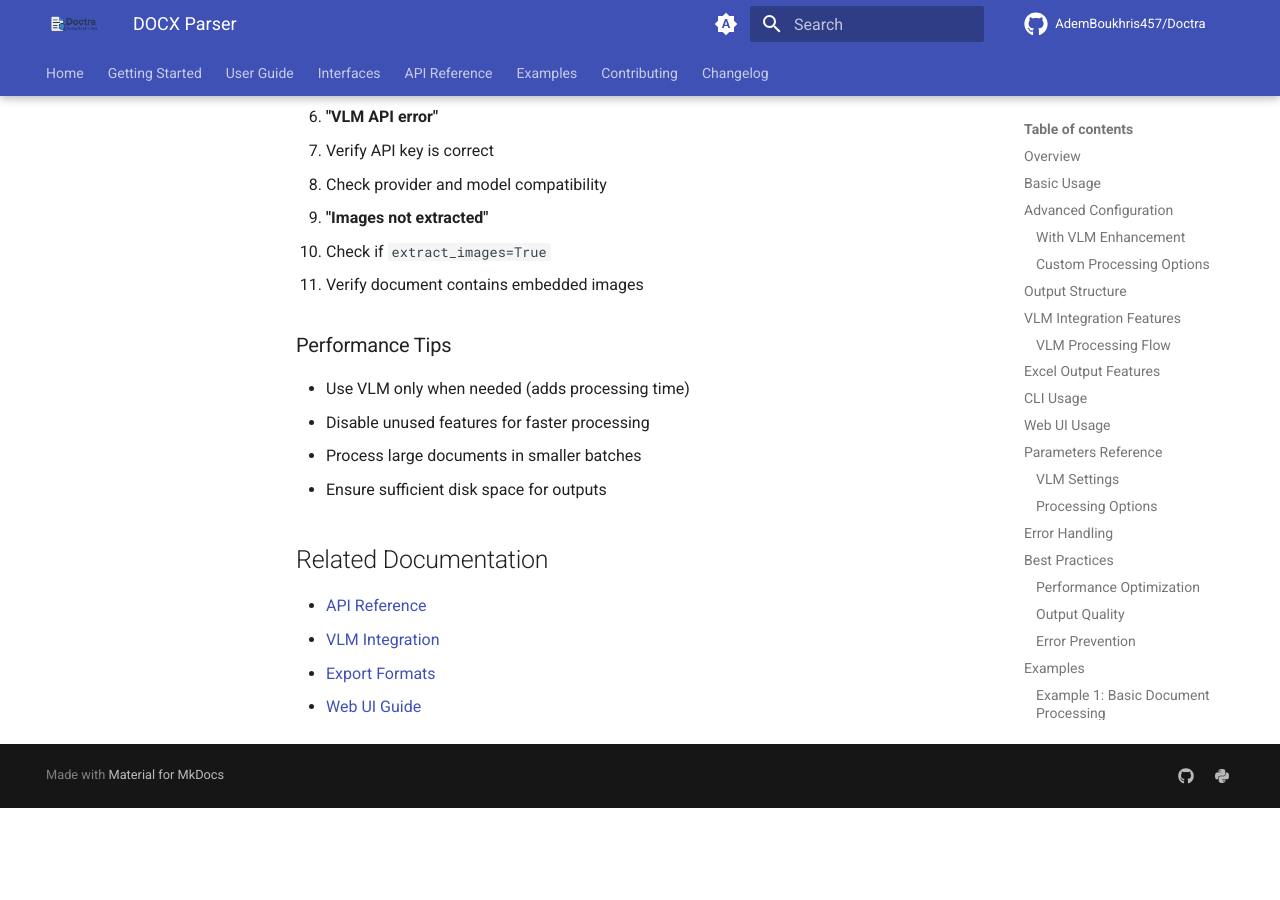
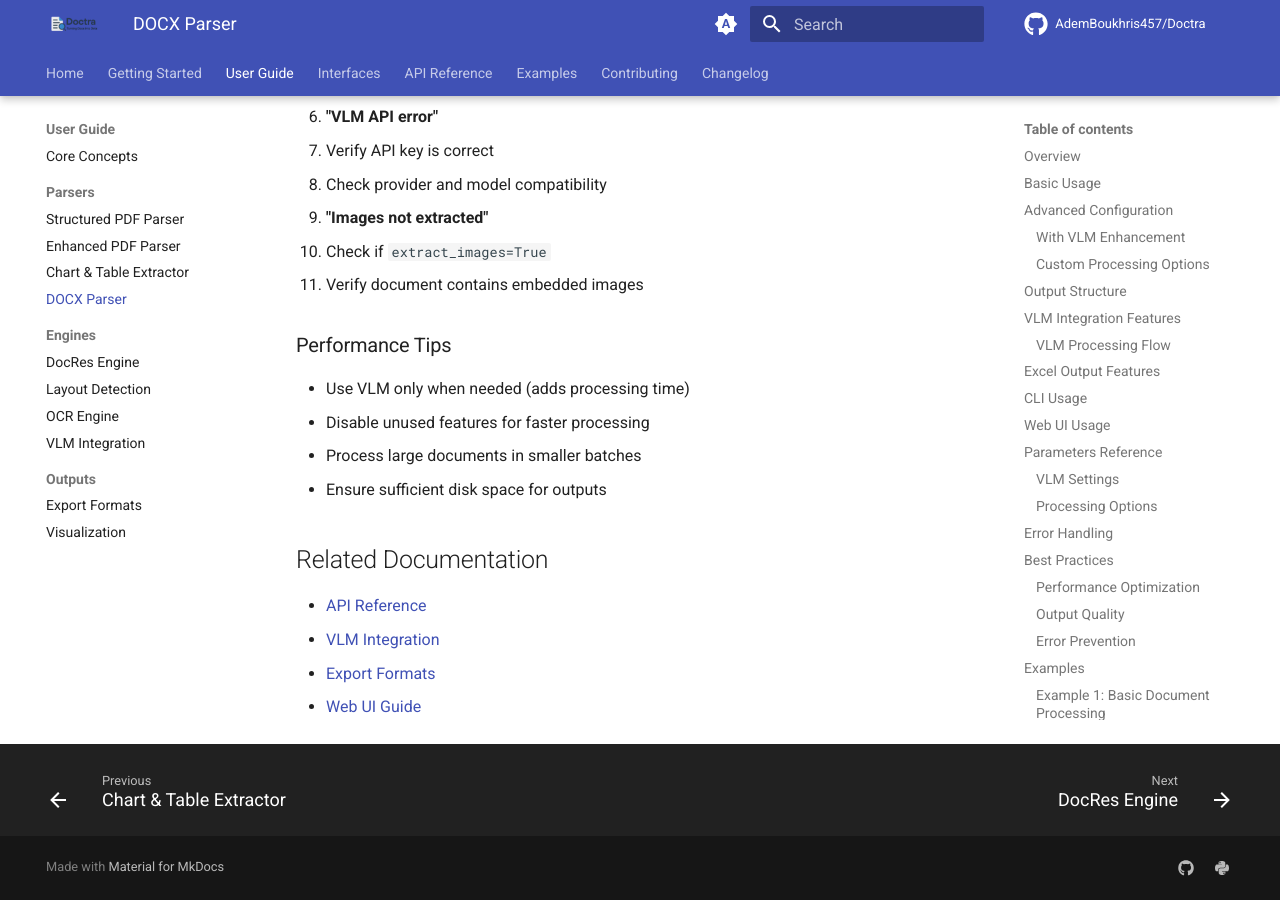
Before and after one commit to AdemBoukhris457/Doctra, an MkDocs documentation site: the page built from docs/user-guide/parsers/docx-parser.md, in a window 1280 px wide and 900 px high, scrolled down 6502 px. Built offline with MkDocs 1.6.1 and Material for MkDocs 9.7.7, drawn with Linux system fonts in a browser that asks for light colours; comment, search, counter and statistics services are not loaded; the version menu is left out; before the commit the page ends 7310 px from its top, so only the background shows below that.

Commit message:
docs: fix MkDocs navigation and broken internal links
- Add docx-parser.md to navigation structure
- Fix relative paths in docx-parser.md internal links
- Resolves GitHub Actions build failures in strict mode

```diff
--- a/docs/user-guide/parsers/docx-parser.md
+++ b/docs/user-guide/parsers/docx-parser.md
@@ -277,7 +277,7 @@ parser.parse("data_document.docx")
 
 ## Related Documentation
 
-- [API Reference](../api/parsers.md#structureddocxparser)
+- [API Reference](../../api/parsers.md#structureddocxparser)
 - [VLM Integration](../engines/vlm-integration.md)
 - [Export Formats](../outputs/export-formats.md)
-- [Web UI Guide](../interfaces/web-ui.md)
+- [Web UI Guide](../../interfaces/web-ui.md)
--- a/mkdocs.yml
+++ b/mkdocs.yml
@@ -136,6 +136,7 @@ nav:
           - Structured PDF Parser: user-guide/parsers/structured-parser.md
           - Enhanced PDF Parser: user-guide/parsers/enhanced-parser.md
           - Chart & Table Extractor: user-guide/parsers/chart-table-extractor.md
+          - DOCX Parser: user-guide/parsers/docx-parser.md
       - Engines:
           - DocRes Engine: user-guide/engines/docres-engine.md
           - Layout Detection: user-guide/engines/layout-detection.md
```
